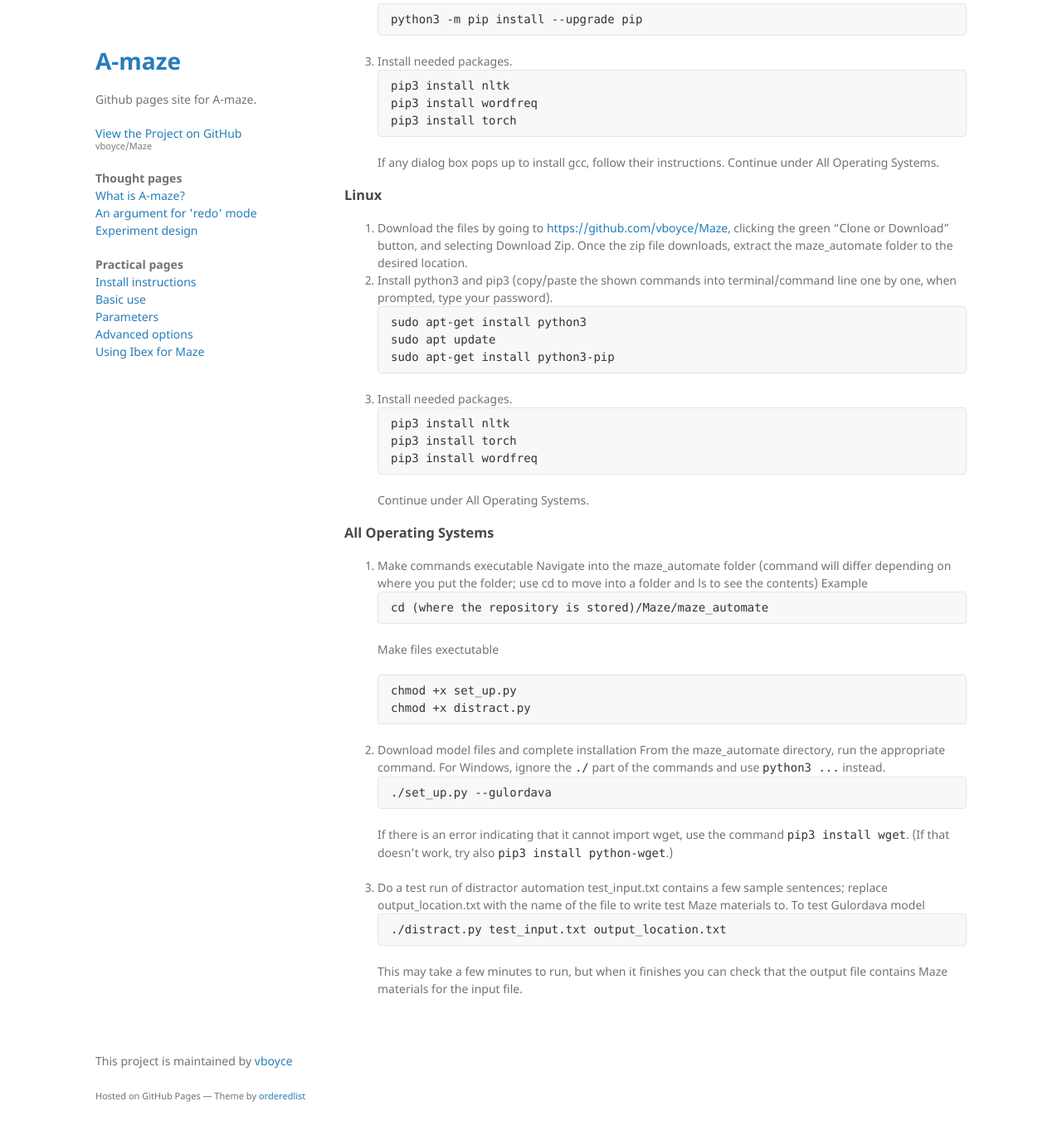
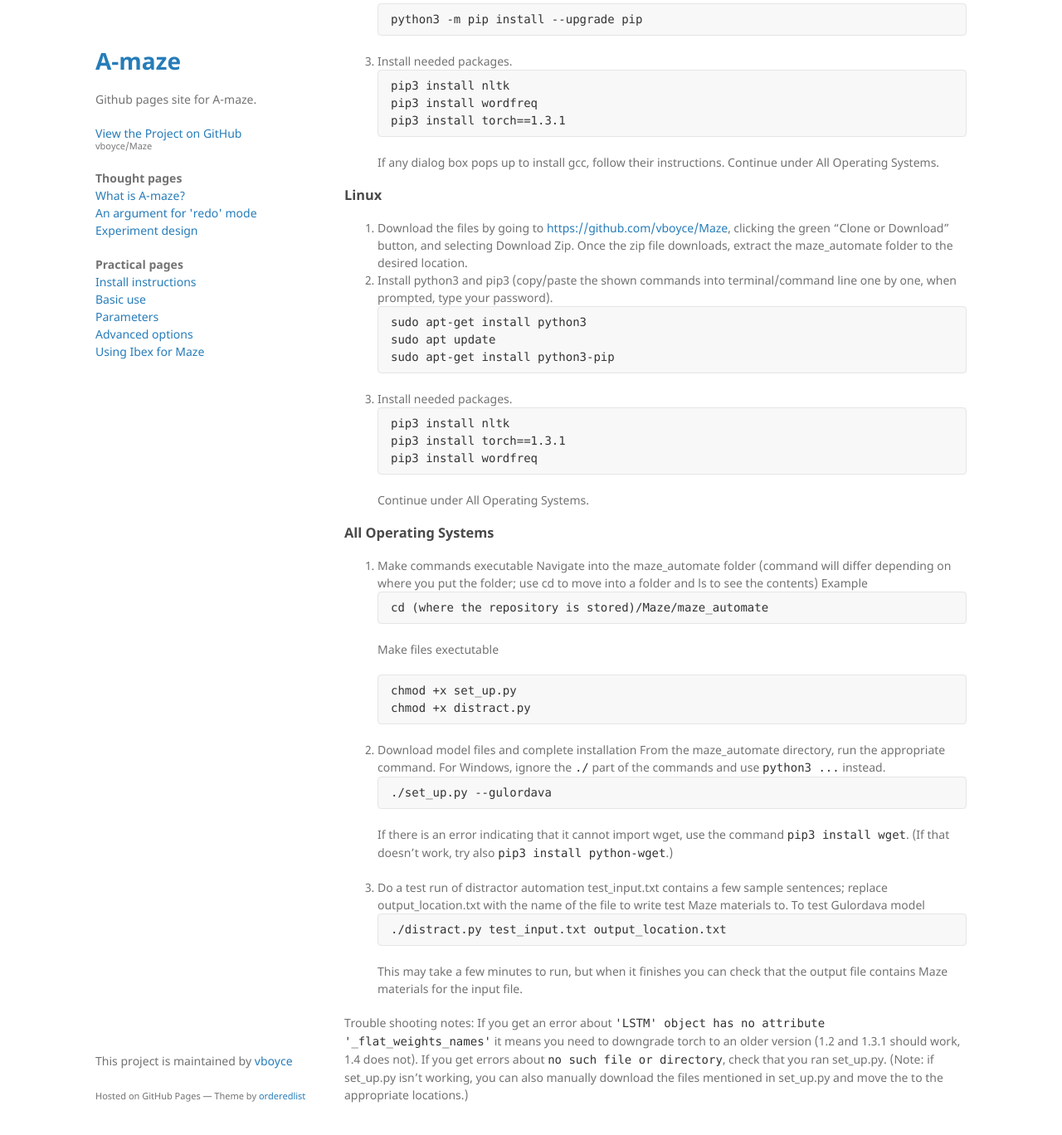
Before and after one commit to vboyce/Maze, a Jekyll site: the page built from docs/install.md, in a window 1280 px wide and 1400 px high, scrolled down 1084 px. Shown: the top 1368 px of the window at 83% size. Built offline with Jekyll 4.4.1, drawn with Linux system fonts in a browser that asks for light colours; our own code applies the rules of GitHub Pages for plain Markdown files.

Commit message:
add notes about needing old versions of torch

````diff
--- a/docs/install.md
+++ b/docs/install.md
@@ -43,7 +43,7 @@
 ```
 pip3 install nltk
 pip3 install wordfreq
-pip3 install torch
+pip3 install torch==1.3.1
 ```
 If any dialog box pops up to install gcc, follow their instructions.
 Continue under All Operating Systems.
@@ -59,7 +59,7 @@
 3. Install needed packages.
 ```
 pip3 install nltk
-pip3 install torch
+pip3 install torch==1.3.1
 pip3 install wordfreq
 ```
 Continue under All Operating Systems.
@@ -90,3 +90,7 @@
 ./distract.py test_input.txt output_location.txt
 ```
 This may take a few minutes to run, but when it finishes you can check that the output file contains Maze materials for the input file.
+
+Trouble shooting notes:
+If you get an error about `'LSTM' object has no attribute '_flat_weights_names'` it means you need to downgrade torch to an older version (1.2 and 1.3.1 should work, 1.4 does not).
+If you get errors about `no such file or directory`, check that you ran set_up.py. (Note: if set_up.py isn't working, you can also manually download the files mentioned in set_up.py and move the to the appropriate locations.)
````
